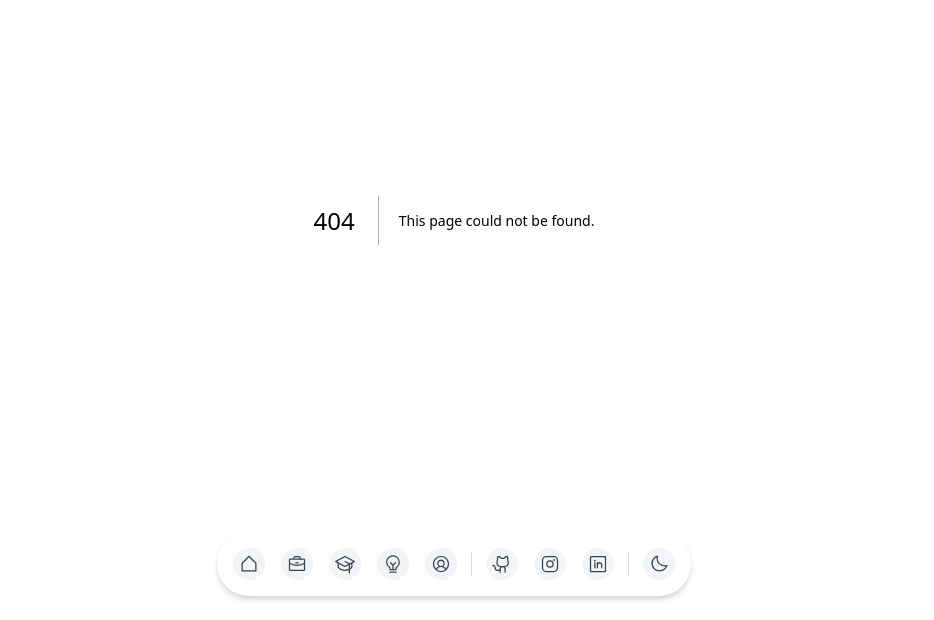
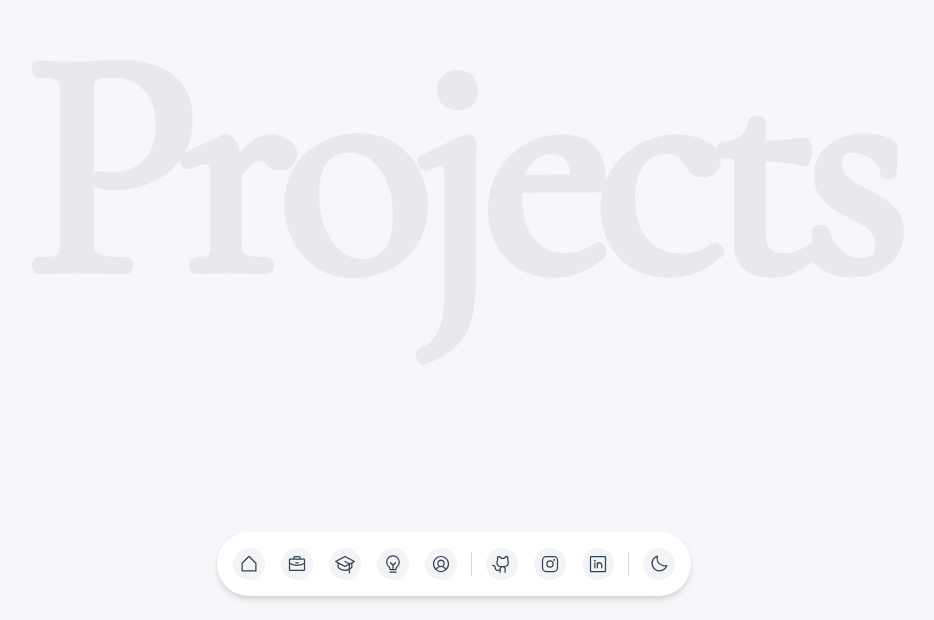
Before and after one commit to imdhruv99/Portfolio-FrontEnd, a Next.js app: page /projects in a window 1280 px wide. Before the commit this address had no page. Shown: the part 180-800 px from the top of the page, without its empty margins (186-1120 px from the left). Built offline with nearby package versions, Linux system fonts and the light colour scheme.

Commit message:
[ADDED] projects page

```diff
--- /dev/null
+++ b/src/app/projects/page.tsx
@@ -0,0 +1,26 @@
+'use client';
+
+import { useTheme } from 'next-themes';
+import { useEffect, useState } from 'react';
+import Projects from '@/components/Projects';
+
+export default function ProjectsPage() {
+    const { theme, resolvedTheme } = useTheme();
+    const [isMounted, setIsMounted] = useState(false);
+    const isDarkTheme =
+        theme === 'dark' || (theme === 'system' && resolvedTheme === 'dark');
+
+    useEffect(() => {
+        setIsMounted(true);
+    }, []);
+
+    if (!isMounted) {
+        return null;
+    }
+
+    return (
+        <div className="min-h-screen pt-8 pb-20 theme-transition">
+            <Projects isDarkTheme={isDarkTheme} />
+        </div>
+    );
+}
--- /dev/null
+++ b/src/components/Projects/Projects.css
@@ -0,0 +1,54 @@
+.projects-container {
+    width: 100%;
+    overflow-x: hidden;
+}
+
+.projects-hero {
+    position: relative;
+    height: 80vh;
+    width: 100%;
+    display: flex;
+    justify-content: center;
+    align-items: center;
+    overflow: hidden;
+}
+
+.projects-background-text {
+    position: absolute;
+    font-size: 25vw;
+    font-weight: 900;
+    font-family: 'Cormorant Garamond', serif;
+    opacity: 0.07;
+    letter-spacing: -0.05em;
+    user-select: none;
+    color: var(--foreground);
+    white-space: nowrap;
+    z-index: 1;
+    width: 100%;
+    text-align: center;
+}
+
+.projects-overlay-content {
+    position: relative;
+    z-index: 2;
+    text-align: center;
+    max-width: 90%;
+    padding: 2rem;
+}
+
+.projects-title {
+    font-size: 3rem;
+    margin-bottom: 1rem;
+    font-weight: 700;
+    color: var(--foreground);
+    font-family: 'Cormorant Garamond', serif;
+}
+
+.projects-subtitle {
+    font-size: 1.5rem;
+    color: var(--foreground);
+    opacity: 0.8;
+    max-width: 36rem;
+    margin: 0 auto;
+    font-family: 'Cormorant Garamond', serif;
+}
--- /dev/null
+++ b/src/components/Projects/index.tsx
@@ -0,0 +1,23 @@
+'use client';
+
+import './Projects.css';
+
+interface ProjectsProps {
+    isDarkTheme: boolean;
+}
+
+const Projects = ({ isDarkTheme }: ProjectsProps) => {
+    return (
+        <div className="projects-container">
+            {/* Hero Section*/}
+            <section className="projects-hero theme-transition">
+                <div className="projects-background-text theme-transition">
+                    Projects
+                </div>
+            </section>
+            {/* { Timeline Section } */}
+        </div>
+    );
+};
+
+export default Projects;
```
